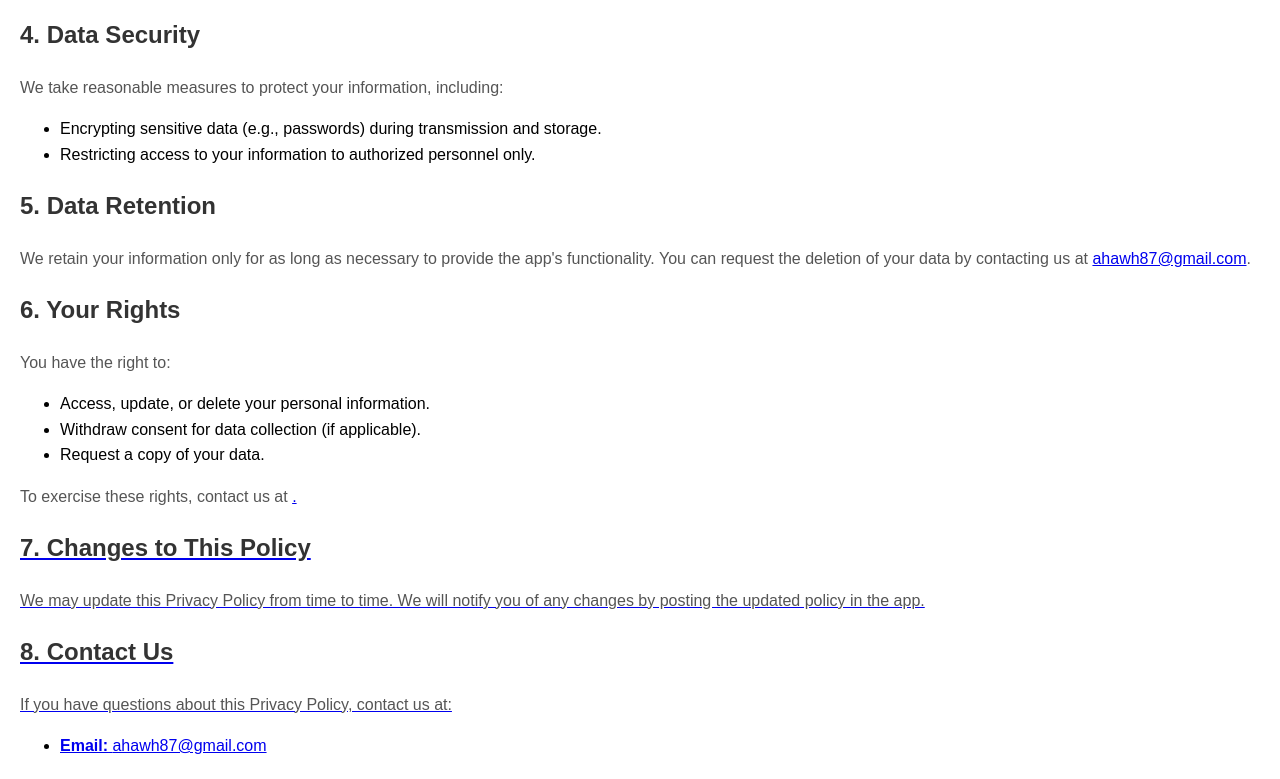
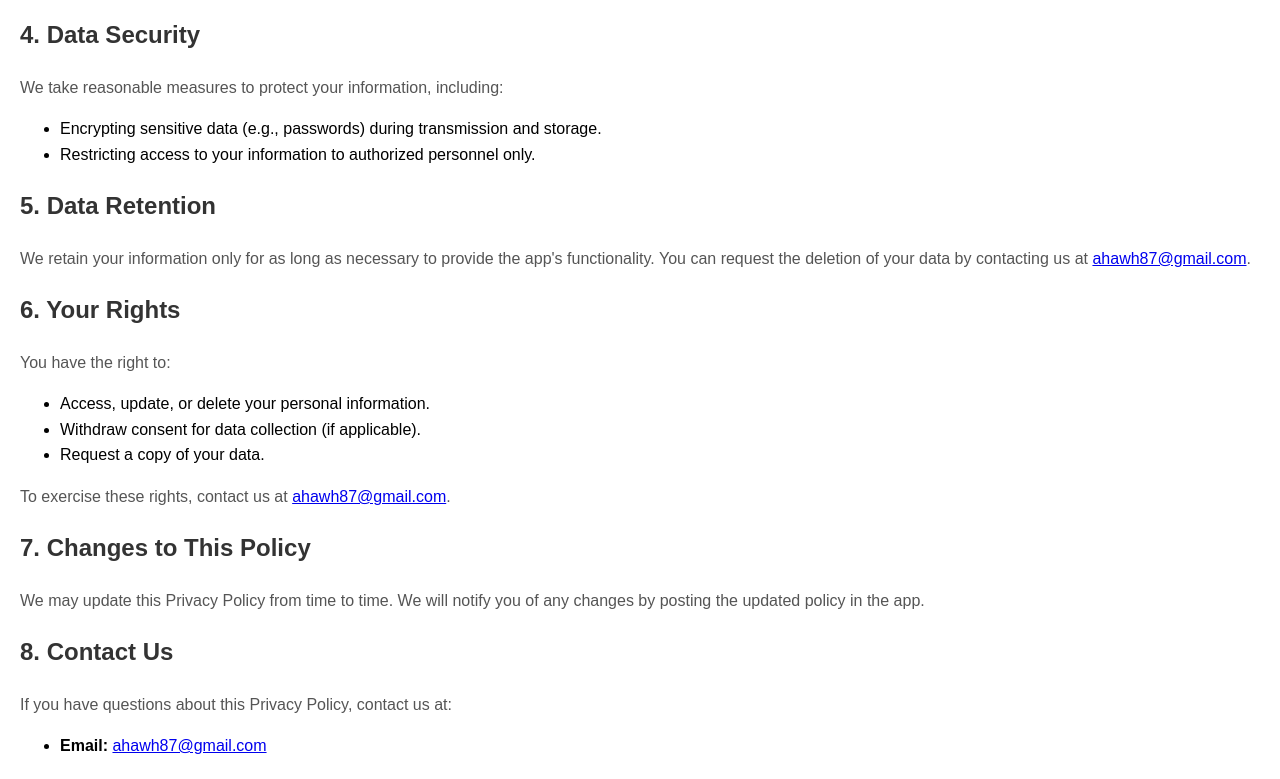
Before and after one commit to EnasEltabey/GreenDisplay, a plain HTML site: page index.html in a window 1280 px wide. Shown: the part 912-1691 px from the top of the page. Drawn offline with Linux system fonts and the light colour scheme.

Commit message:
fix ahref

```diff
--- a/index.html
+++ b/index.html
@@ -90,7 +90,7 @@
       <li>Withdraw consent for data collection (if applicable).</li>
       <li>Request a copy of your data.</li>
     </ul>
-    <p>To exercise these rights, contact us at <a href="mailto:ahawh87@gmail.com"ahawh87@gmail.com</a>.</p>
+    <p>To exercise these rights, contact us at <a href="mailto:ahawh87@gmail.com">ahawh87@gmail.com</a>.</p>
 
     <h2>7. Changes to This Policy</h2>
     <p>We may update this Privacy Policy from time to time. We will notify you of any changes by posting the updated policy in the app.</p>
```
